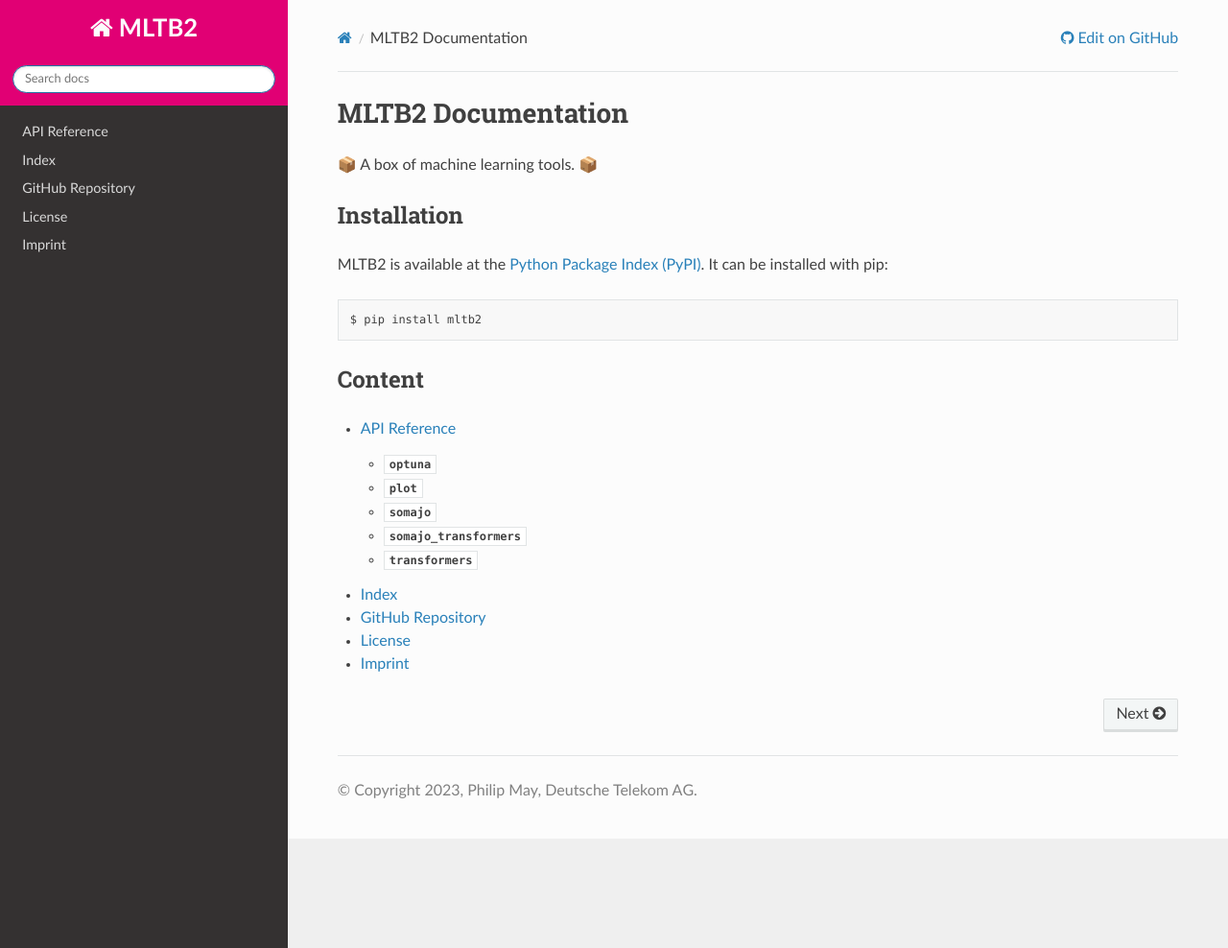
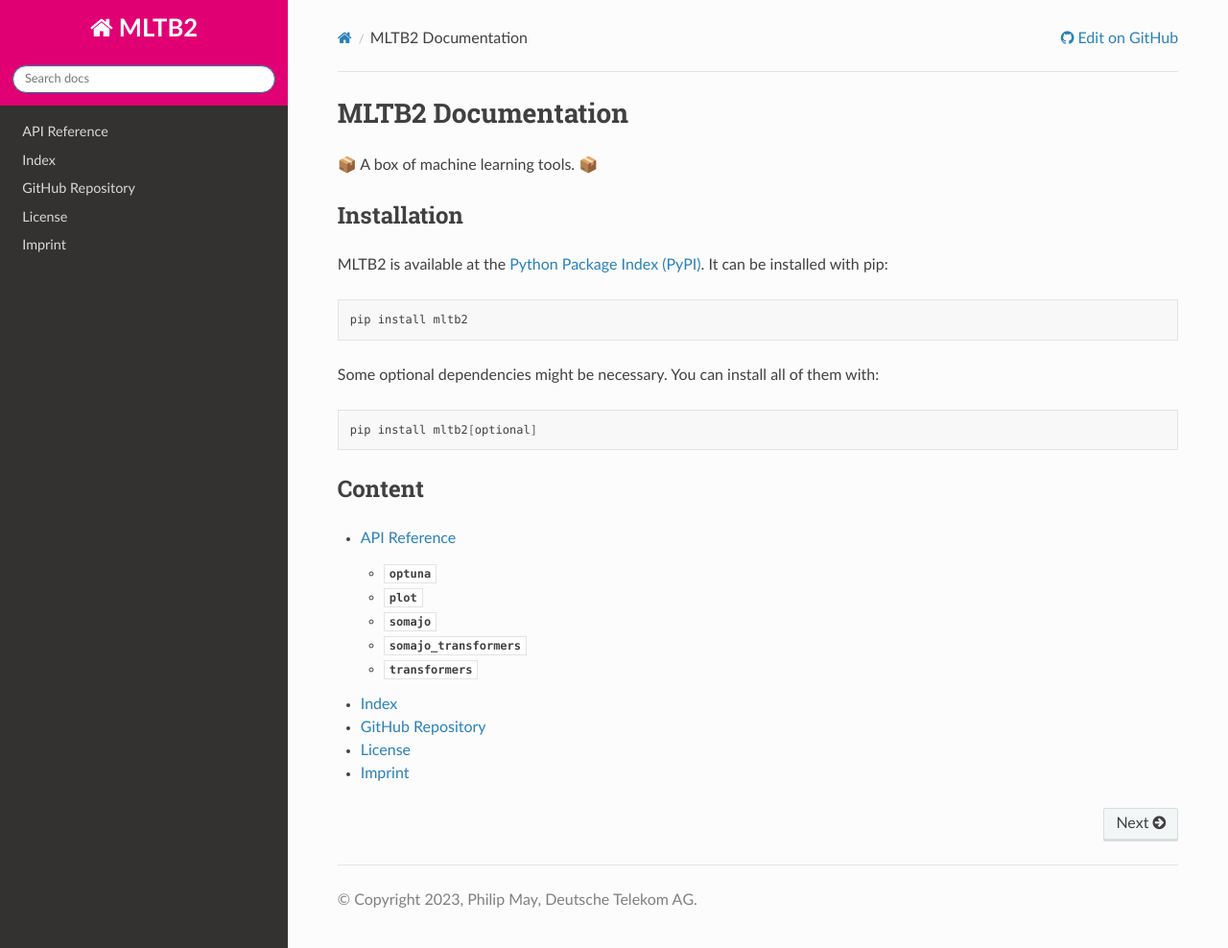
Before and after one commit to telekom/mltb2, a Sphinx documentation site: the page built from docs/source/index.rst, in a window 1280 px wide and 988 px high. Shown: the whole window at 96% size. Built offline with Sphinx 7.4.7 and the Read the Docs theme 2.0.0, drawn with Linux system fonts in a browser that asks for light colours.

Commit message:
add optional install to Sphinx

```diff
--- a/docs/source/index.rst
+++ b/docs/source/index.rst
@@ -11,7 +11,13 @@
 
 .. code-block:: bash
 
-   $ pip install mltb2
+   pip install mltb2
+
+Some optional dependencies might be necessary. You can install all of them with:
+
+.. code-block:: bash
+
+   pip install mltb2[optional]
 
 Content
 -------
```
